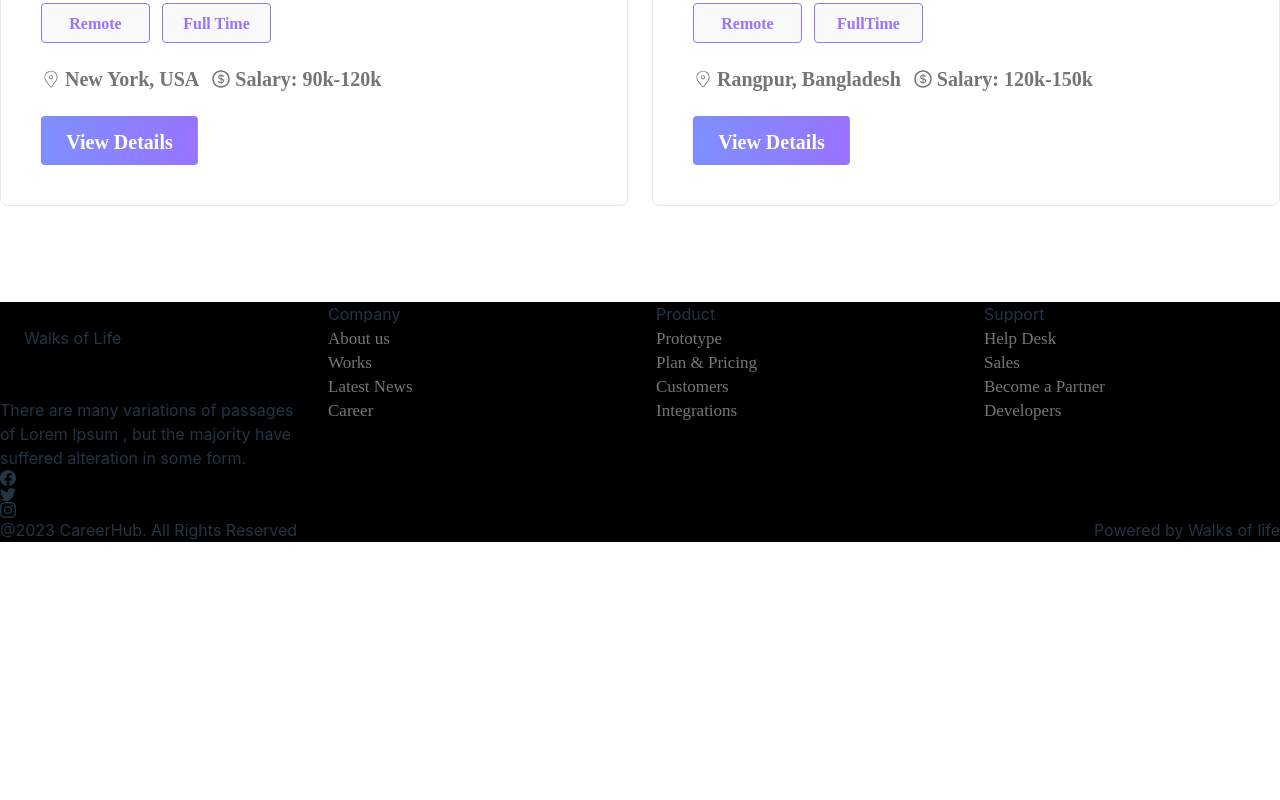
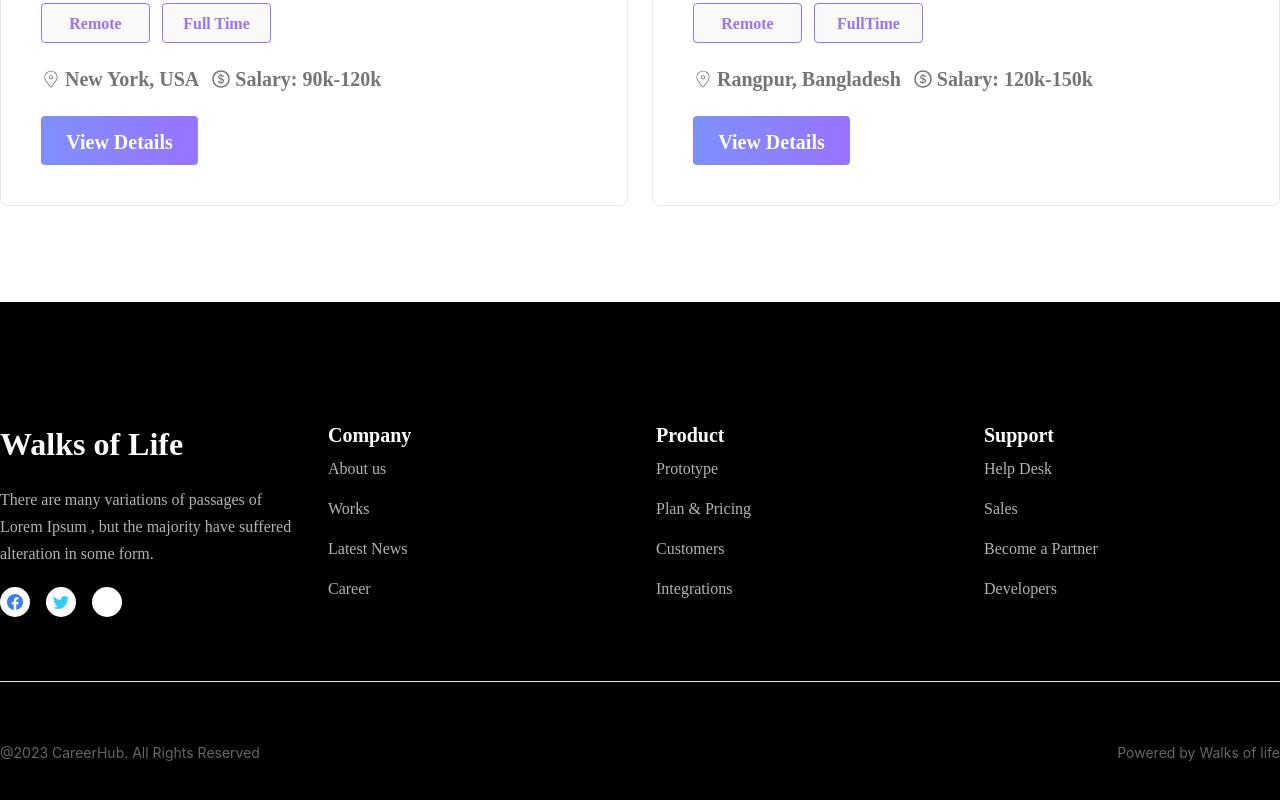
Before and after one commit to haniful360/walks-of-life-9, a React (Vite) app: page / in a window 1280 px wide. Shown: the part 2598-3398 px from the top of the page. Before the commit the page ends 3140 px from the top, so only its background shows below. Built offline with nearby package versions, Linux system fonts and the light colour scheme.

Commit message:
footer design added

```diff
--- a/src/components/Footer/Footer.css
+++ b/src/components/Footer/Footer.css
@@ -0,0 +1,80 @@
+.walks-life h3 {
+    font-family: 'Manrope';
+    font-style: normal;
+    font-weight: 800;
+    font-size: 32px;
+    line-height: 44px;
+    color: #FFFFFF;
+
+}
+
+.walks-life p {
+    font-family: 'Manrope';
+    font-style: normal;
+    font-weight: 400;
+    font-size: 16px;
+    line-height: 27px;
+    color: rgba(255, 255, 255, 0.7);
+    margin: 20px 0;
+
+}
+
+.company-info a,
+.product-info a,
+.support-info a {
+    font-family: 'Manrope';
+    font-style: normal;
+    font-weight: 400;
+    font-size: 16px;
+    line-height: 40px;
+    color: rgba(255, 255, 255, 0.7);
+
+}
+
+.company-info h5,
+.product-info h5,
+.support-info h5 {
+    font-family: 'Manrope';
+    font-style: normal;
+    font-weight: 600;
+    font-size: 20px;
+    line-height: 27px;
+    color: #FFFFFF;
+
+}
+
+.facebook,
+.instagram,
+.twitter {
+    width: 30px;
+    height: 30px;
+    border-radius: 50%;
+    background: white;
+    display: flex;
+    justify-content: center;
+    align-items: center;
+}
+
+
+
+.fb-icon {
+    color: #337FFF;
+}
+
+.twitter-icon {
+    color: #33CCFF;
+}
+
+.ins-icons {
+    background: linear-gradient(133.75deg, #FBE18A 5.93%, #FCBB45 24.42%, #F75274 39.25%, #D53692 52.33%, #8F39CE 71.47%, #5B4FE9 94.6%);
+}
+
+.copyright p {
+    font-family: 'Inter';
+    font-style: normal;
+    font-weight: 400;
+    font-size: 14px;
+    line-height: 160%;
+    color: rgba(255, 255, 255, 0.4);
+    margin-top: 60px;
+}
--- a/src/components/Footer/Footer.jsx
+++ b/src/components/Footer/Footer.jsx
@@ -7,46 +7,48 @@ import { Link } from 'react-router-dom';
 const Footer = () => {
     return (
         <div className='bg-black mt-24'>
-            <div className='w-[1280px] mx-auto'>
-            <div className='grid grid-cols-1 sm-grid-cols-2 md:grid-cols-3 lg:grid-cols-4 gap-8 '>
-                <div>
-                    <h3 className='logo'>Walks of Life</h3>
+            <div className='w-[1280px] mx-auto py-[120px]'>
+            <div className='grid grid-cols-1 sm-grid-cols-2 md:grid-cols-3 lg:grid-cols-4 gap-8  text-white pb-16'>
+                <div className='walks-life'>
+                    <h3 className=''>Walks of Life</h3>
                     <p>There are many variations of passages of Lorem Ipsum , but the majority have suffered alteration in some form.</p>
-                    <div className='social-icons'>
+                    <div className='flex items-center gap-4'>
                         <div className='facebook'>
-                            <BsFacebook></BsFacebook>
+                            <BsFacebook className='fb-icon'></BsFacebook>
                         </div>
                         <div className='twitter'>
-                            <BsTwitter></BsTwitter>
+                            <BsTwitter className='twitter-icon'></BsTwitter>
                         </div>
                         <div className='instagram'>
-                            <BsInstagram></BsInstagram>
+                            <BsInstagram className='
+                            '></BsInstagram>
                         </div>
                     </div>
                 </div>
-                <div>
+                <div className='company-info'>
                     <h5>Company</h5>
                     <Link to="">About us</Link><br />
                     <Link to="">Works</Link><br />
                     <Link to="">Latest News</Link><br />
                     <Link to="">Career</Link><br />
                 </div>
-                <div>
+                <div className='product-info'>
                     <h5>Product</h5>
                     <Link to="">Prototype</Link><br />
                     <Link to="">Plan & Pricing</Link><br />
                     <Link to="">Customers</Link><br />
                     <Link to="">Integrations</Link><br />
                 </div>
-                <div>
-                    <h5>Support</h5>
+                <div className='support-info'>
+                    <h5 >Support</h5>
                     <Link to="">Help Desk</Link><br />
                     <Link to="">Sales</Link><br />
                     <Link to="">Become a Partner</Link><br />
                     <Link to="">Developers</Link><br />
                 </div>
             </div>
-            <div className='lg:flex justify-between items-center'>
+            <hr />
+            <div className='lg:flex justify-between items-center copyright'>
                 <p>@2023 CareerHub. All Rights Reserved</p>
                 <p>Powered by Walks of life</p>
             </div>
```
